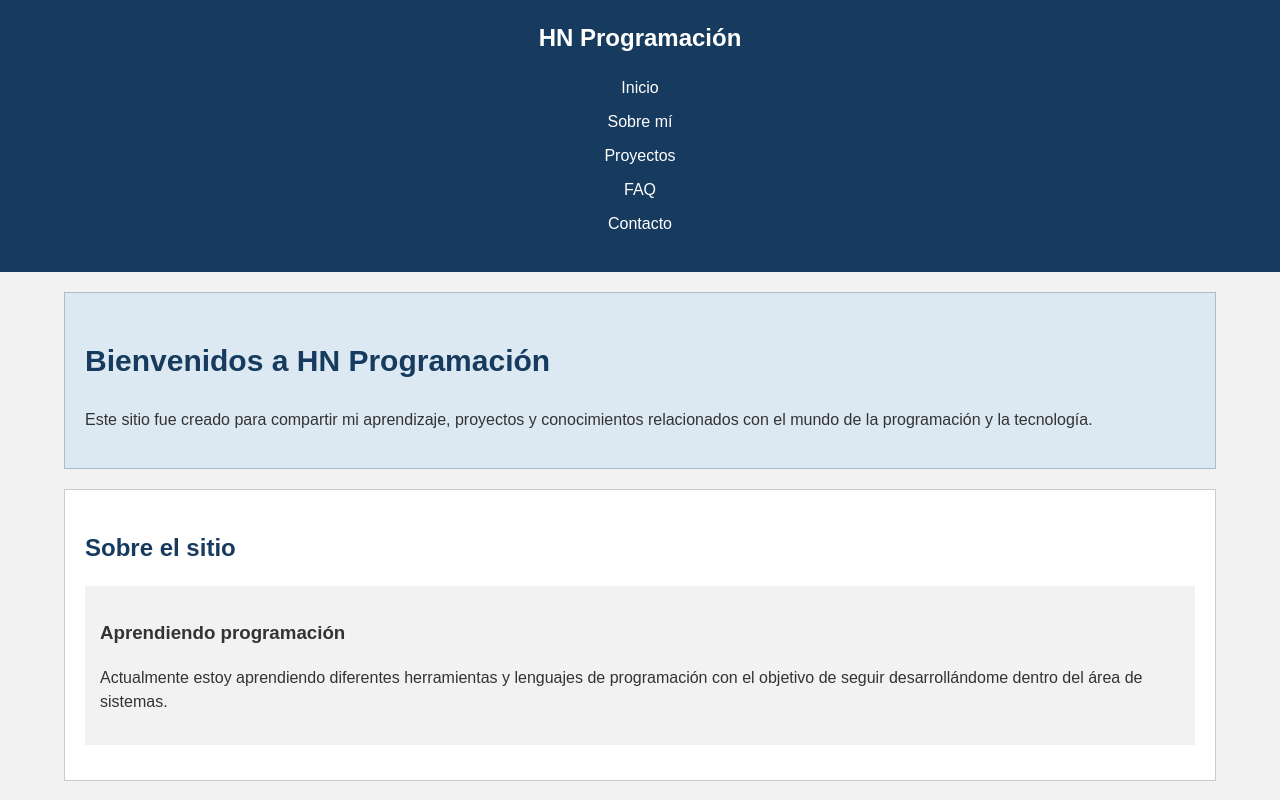
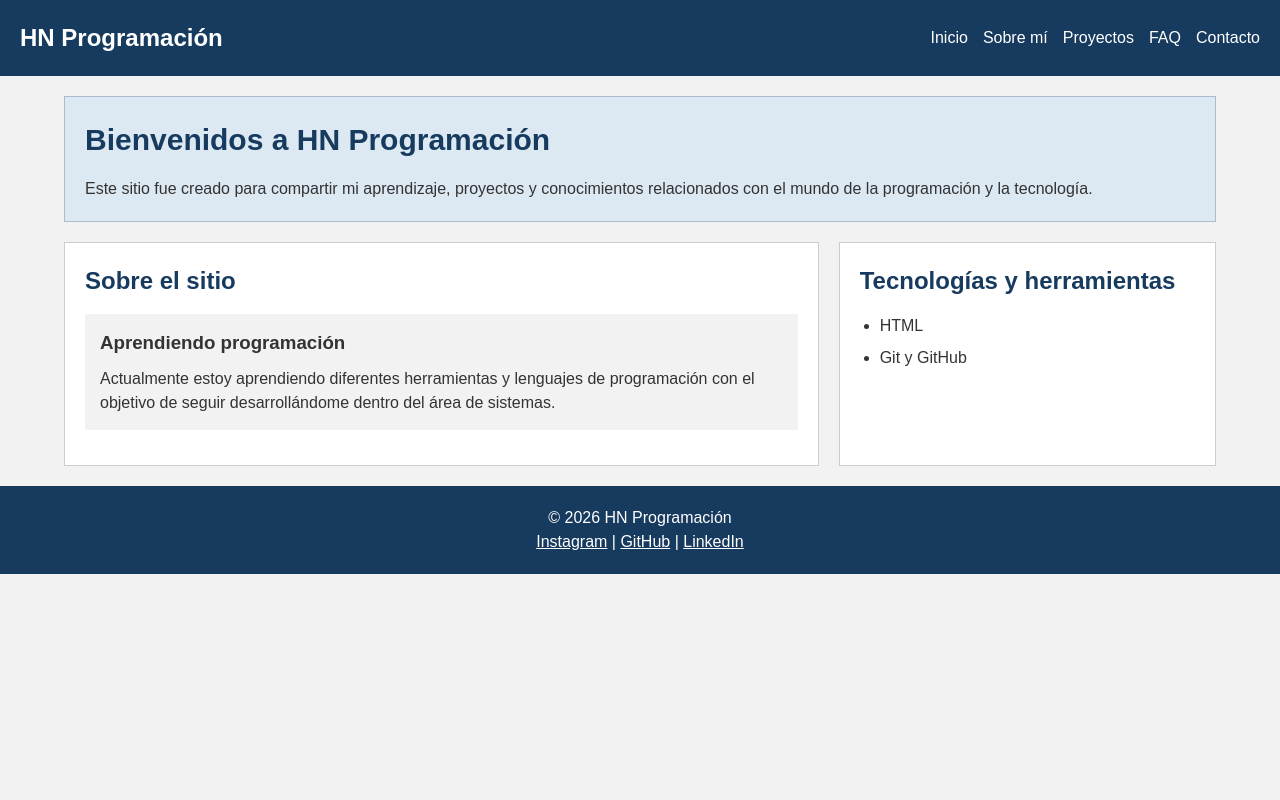
Before and after one commit to hernannusshn/sitio-web-programacion, a plain HTML site: page sitio-web-programacion/index.html in a window 1280 px wide. Shown: the top 800 px of the page. Drawn offline with Linux system fonts and the light colour scheme.

Commit message:
Add files via upload

```diff
--- a/sitio-web-programacion/index.html
+++ b/sitio-web-programacion/index.html
@@ -11,9 +11,8 @@
 <body>
 
     <header class="encabezado">
-        <h2 class="marca">HN Programación</h2>
-
-        <nav>
+        <nav class="navegacion">
+            <h2 class="marca">HN Programación</h2>
             <ul class="menu">
                 <li><a href="index.html">Inicio</a></li>
                 <li><a href="pages/sobre-mi.html">Sobre mí</a></li>
@@ -36,7 +35,7 @@
             </p>
         </section>
 
-        <section class="seccion">
+        <section class="seccion seccion-principal">
             <h2 class="titulo-seccion">Sobre el sitio</h2>
 
             <article class="tarjeta">
@@ -50,7 +49,7 @@
             </article>
         </section>
 
-        <section class="seccion">
+        <section class="seccion seccion-complementaria">
             <h2 class="titulo-seccion">Tecnologías y herramientas</h2>
 
             <ul class="lista-destacada">
--- a/sitio-web-programacion/styles/styles.css
+++ b/sitio-web-programacion/styles/styles.css
@@ -1,3 +1,10 @@
+/* Reset del box model */
+* {
+    margin: 0;
+    padding: 0;
+    box-sizing: border-box;
+}
+
 /* Estilos generales */
 body {
     margin: 0;
@@ -13,7 +20,17 @@ body {
     background-color: #173b5e;
     color: white;
     padding: 20px;
-    text-align: center;
+
+}
+
+/* Navegación flexible: base para móviles */
+.navegacion {
+    display: flex;
+    flex-direction: column;
+    justify-content: space-between;
+    align-items: center;
+    gap: 20px;
+    flex-wrap: wrap;
 }
 
 .marca {
@@ -22,12 +39,13 @@ body {
 }
 
 .menu {
+    display: flex;
+    justify-content: center;
+    align-items: center;
+    gap: 15px;
+    flex-wrap: wrap;
     padding: 0;
     list-style: none;
-}
-
-.menu li {
-    margin-bottom: 10px;
 }
 
 .menu a {
@@ -36,26 +54,45 @@ body {
 }
 
 /* Contenido de las páginas */
+/* Mobile-first: una columna sin media query */
 .contenido {
+    display: grid;
+    grid-template-columns: 1fr;
+    grid-template-areas:
+        "presentacion"
+        "principal"
+        "complementaria";
+    gap: 20px;
     width: 90%;
     margin: 20px auto;
 }
 
 .presentacion {
+    grid-area: presentacion;
+}
+
+.seccion-principal {
+    grid-area: principal;
+}
+
+.seccion-complementaria {
+    grid-area: complementaria;
+}
+
+.presentacion {
     background-color: #dce8f2;
     padding: 20px;
-    margin-bottom: 20px;
     border: 1px solid #a9bdce;
 }
 
 .titulo-principal {
     color: #173b5e;
     font-size: 30px;
+    margin-bottom: 15px;
 }
 
 .seccion {
     background-color: white;
-    margin-bottom: 20px;
     padding: 20px;
     border: 1px solid #cccccc;
 }
@@ -63,6 +100,7 @@ body {
 .titulo-seccion {
     color: #173b5e;
     font-size: 24px;
+    margin-bottom: 15px;
 }
 
 .tarjeta {
@@ -84,3 +122,42 @@ body {
     width: 100%;
     height: auto;
 }
+
+
+.tarjeta h3 {
+    margin-bottom: 10px;
+}
+
+.lista-destacada {
+    padding-left: 20px;
+}
+
+/* Pie de página */
+.pie-pagina {
+    background-color: #173b5e;
+    color: white;
+    padding: 20px;
+    text-align: center;
+}
+
+.pie-pagina a {
+    color: white;
+}
+
+/* Escritorio: presentación arriba y dos columnas debajo */
+@media (min-width: 1024px) {
+    .contenido {
+        grid-template-columns: 2fr 1fr;
+        grid-template-areas:
+            "presentacion presentacion"
+            "principal complementaria";
+    }
+
+    .navegacion {
+        flex-direction: row;
+    }
+
+    .menu {
+        justify-content: flex-end;
+    }
+}
```
Also changed, not shown: sitio-web-programacion/pages/contacto.html (+4 -5 lines), sitio-web-programacion/pages/faq.html (+4 -5 lines), sitio-web-programacion/pages/proyectos.html (+4 -5 lines), sitio-web-programacion/pages/sobre-mi.html (+4 -5 lines).
